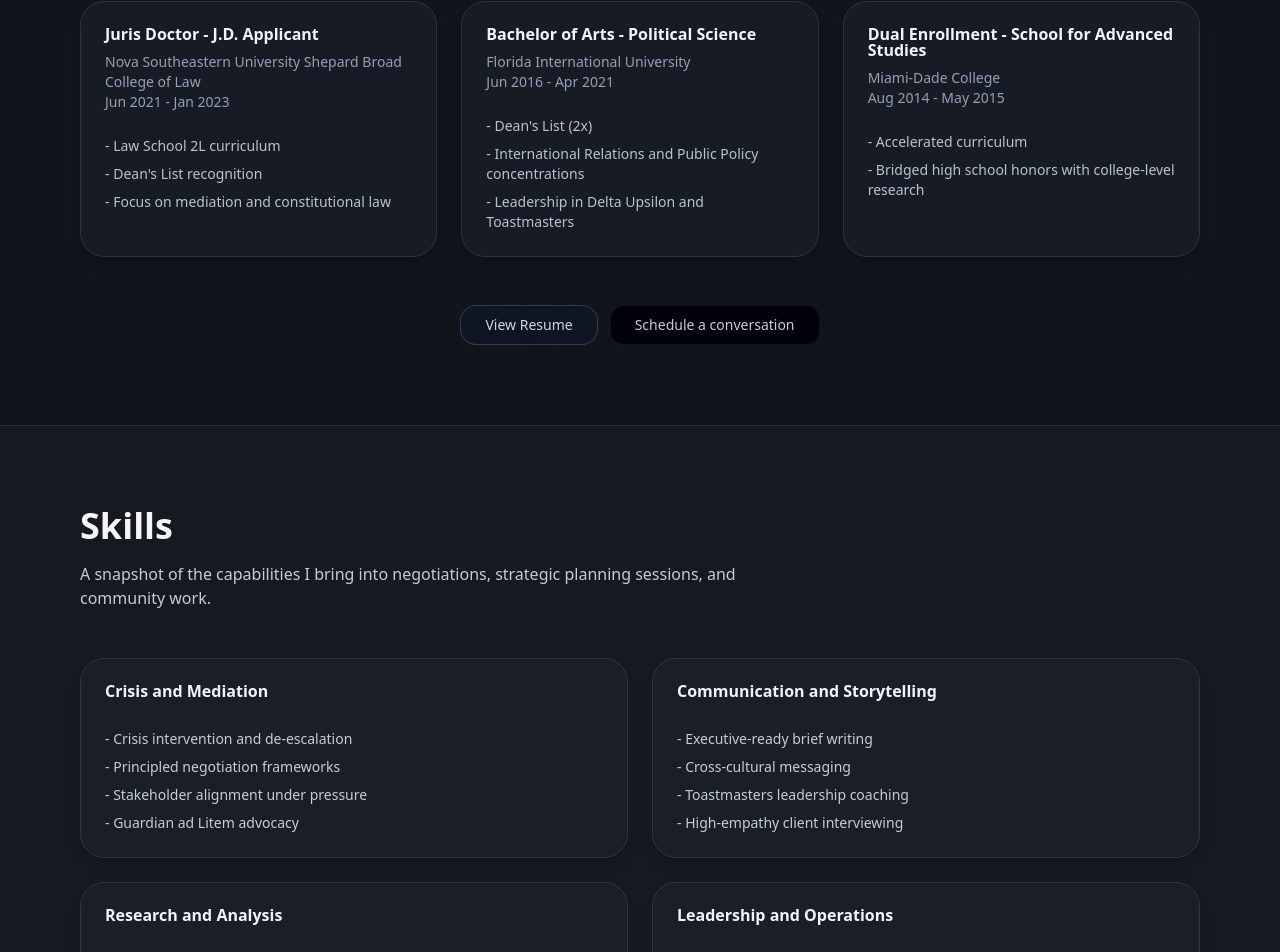
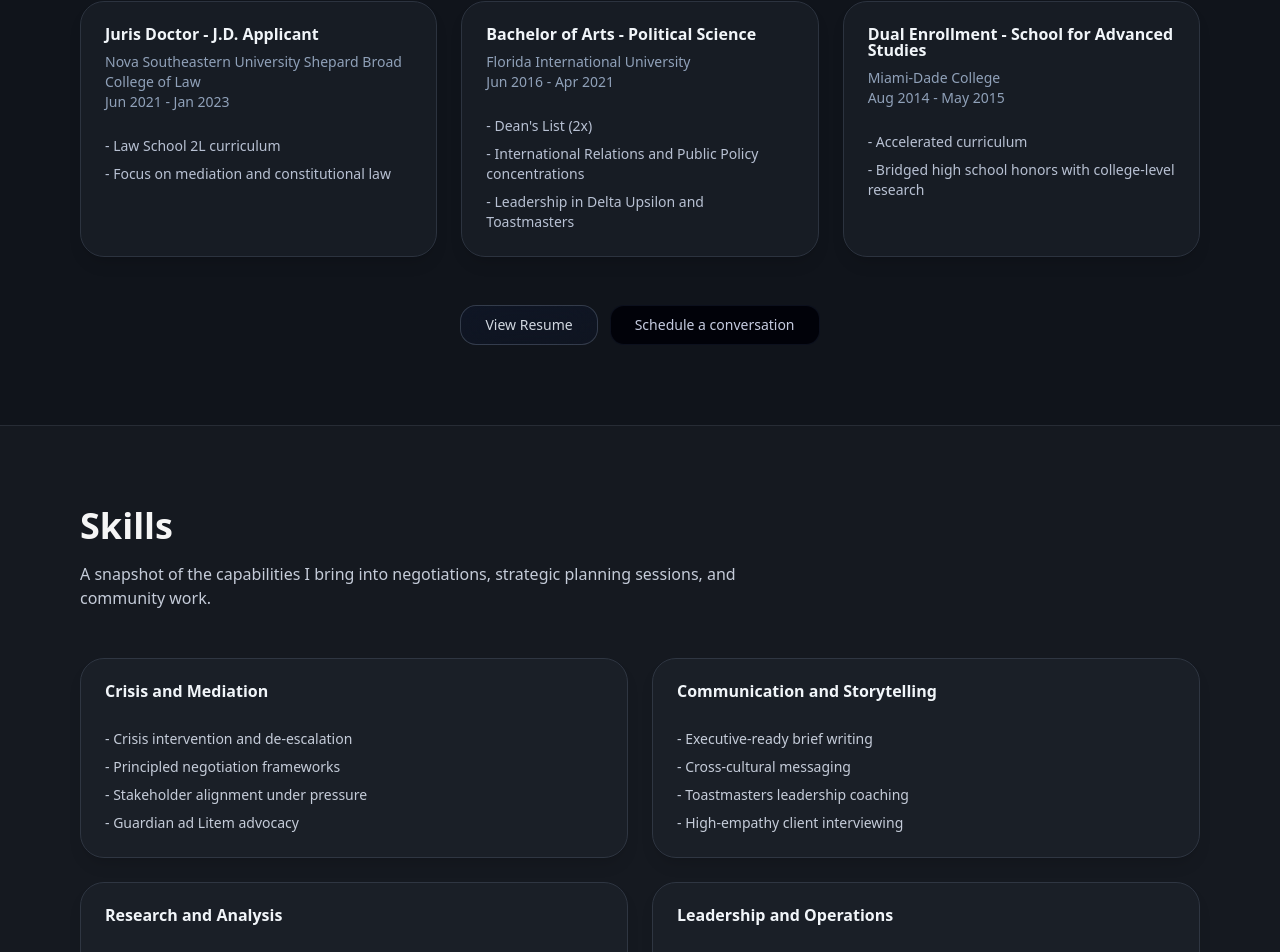
Before and after one commit to MatthewJamesCarbonell/my-website, a Next.js app: page / in a window 1280 px wide. Shown: the part 3651-4603 px from the top of the page. Built offline with nearby package versions, Linux system fonts and the light colour scheme.

Commit message:
Fix education: remove Dean’s List from J.D. Applicant; keep only under undergraduate

```diff
--- a/app/page.tsx
+++ b/app/page.tsx
@@ -143,7 +143,7 @@
     program: "Juris Doctor - J.D. Applicant",
     institution: "Nova Southeastern University Shepard Broad College of Law",
     dates: "Jun 2021 - Jan 2023",
-    notes: ["Law School 2L curriculum", "Dean's List recognition", "Focus on mediation and constitutional law"],
+    notes: ["Law School 2L curriculum", "Focus on mediation and constitutional law"],
   },
   {
     program: "Bachelor of Arts - Political Science",
```
